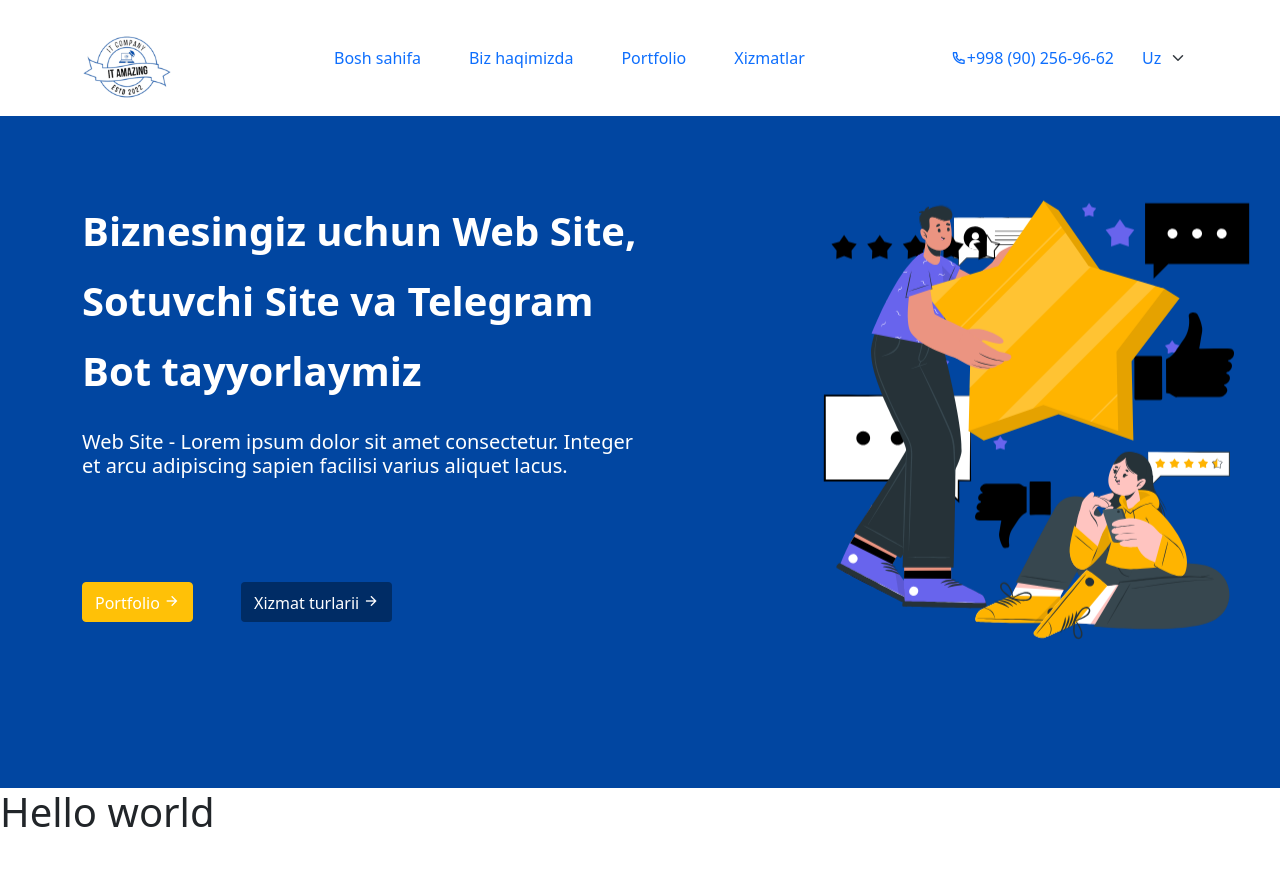
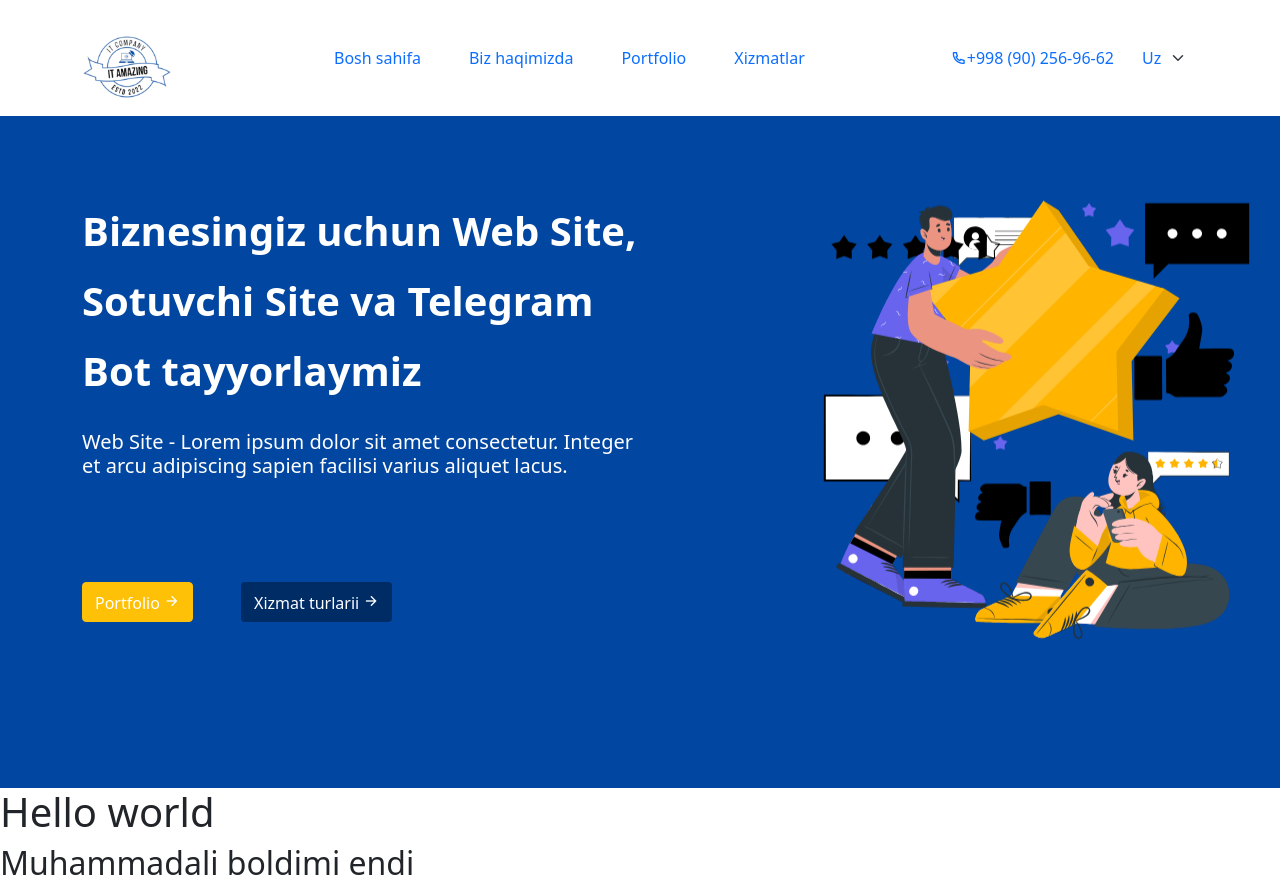
Before and after one commit to Wertualistic/IT-Amazing, a React (Create React App) app: page / in a window 1280 px wide. Before the commit the page ends 844 px from the top, so only its background shows below. Built offline with nearby package versions, Linux system fonts and the light colour scheme.

Commit message:
Add word

```diff
--- a/src/components/Products.jsx
+++ b/src/components/Products.jsx
@@ -4,6 +4,7 @@ function Products() {
   return (
     <div>
       <h1>Hello world</h1>
+      <h2>Muhammadali boldimi endi</h2>
     </div>
   )
 }
```
